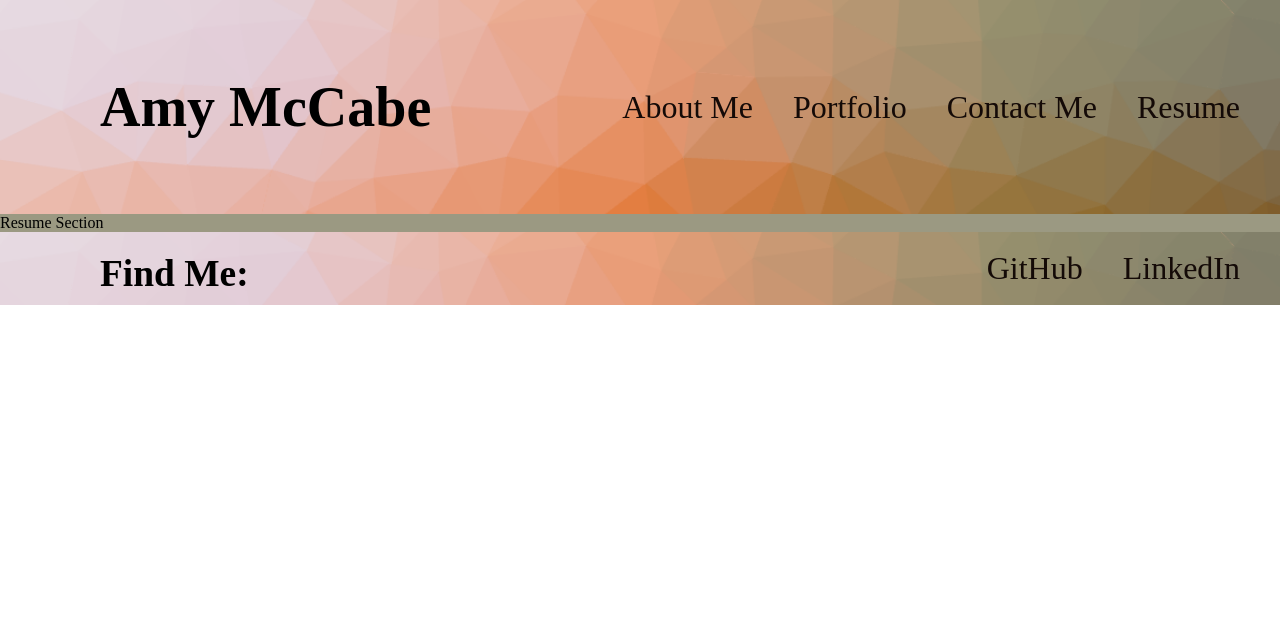
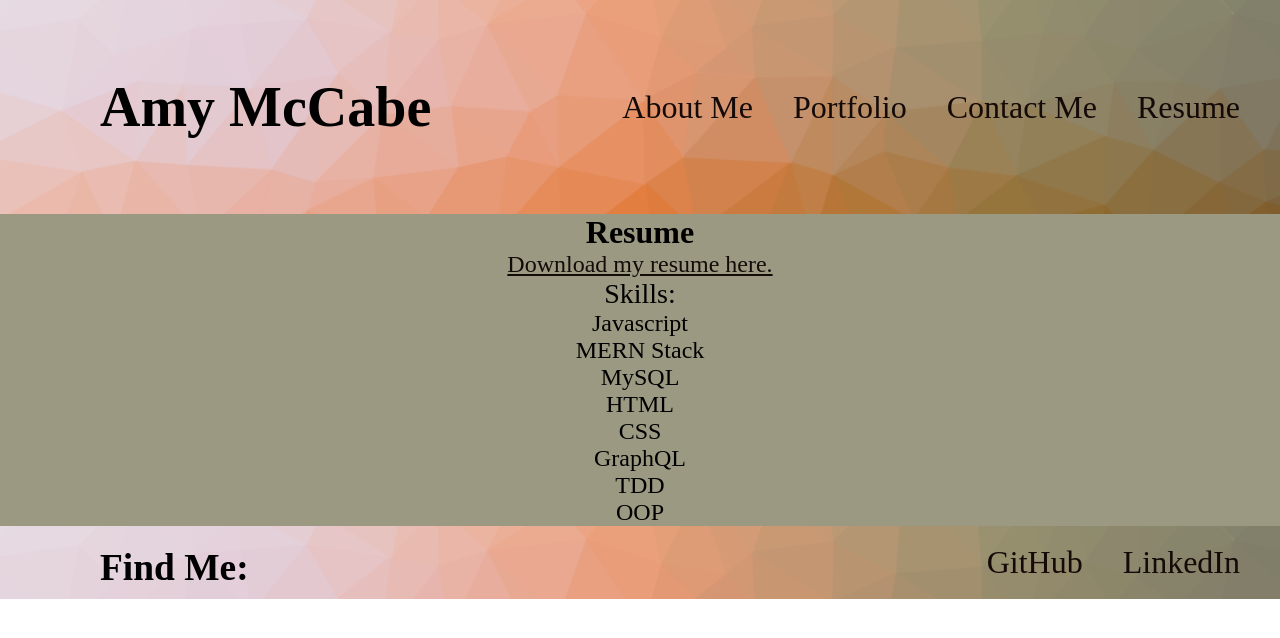
Before and after one commit to McAmy2001/Amy-McCabe-React, a React (Create React App) app: page / in a window 1280 px wide. Both pictures are taken after a click on the button "Resume". Shown: the top 638 px of the page. Built offline with nearby package versions, Linux system fonts and the light colour scheme; a web font is replaced by a local one.

Commit message:
resume component added

```diff
--- a/src/App.css
+++ b/src/App.css
@@ -125,6 +125,7 @@ footer ul li a {
 }
 #contact-form label {
   font-size: 1.25em;
+  margin-left: 20px;
 }
 #contact-form button {
   padding: 5px 15px;
@@ -133,6 +134,22 @@ footer ul li a {
   margin: 20px;
   max-width: 50%;
   background-color: var(--primary-color);
+}
+#resume {
+  display: flex;
+  flex-direction: column;
+  align-items: center;
+}
+#resume a {
+  color: var(--tertiary-color);
+  font-size: 1.5em;
+}
+.skill-list {
+  font-size: 1.75em;
+}
+.skill-list-item {
+  list-style-type: none;
+  font-size: 1.5em;
 }
 @media screen and (min-width: 575px) {
   #amyImage {
--- a/src/components/Resume/index.js
+++ b/src/components/Resume/index.js
@@ -3,7 +3,17 @@ import React from 'react';
 function Resume() {
   return(
   <div id='resume'>
-    Resume Section
+    <h1>Resume</h1>
+    <a href={require('../../assets/amymccabe-resume.pdf')}download >Download my resume here.</a>
+    <ul className='skill-list'>Skills:</ul>
+    <li className='skill-list-item'>Javascript</li>
+    <li className='skill-list-item'>MERN Stack</li>
+    <li className='skill-list-item'>MySQL</li>
+    <li className='skill-list-item'>HTML</li>
+    <li className='skill-list-item'>CSS</li>
+    <li className='skill-list-item'>GraphQL</li>
+    <li className='skill-list-item'>TDD</li>
+    <li className='skill-list-item'>OOP</li>
   </div>
 )}
 
```
Also changed, not shown: public/manifest.json, 2 other files (tests, documents, lock files or other folders).
